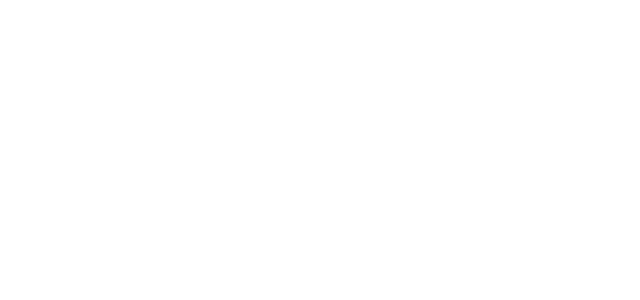
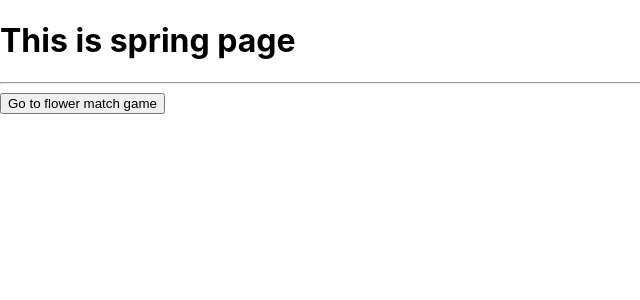
Before and after one commit to SmritiVM/Spectrum-World, a React (Create React App) app in the folder Website/spectrum/: page /spring in a window 1280 px wide. Before the commit this address had no page. Shown: the top 300 px of the page, without its empty margins (0-640 px from the left). Built offline with nearby package versions, Linux system fonts and the light colour scheme.

Commit message:
Added spring page before flower game

```diff
--- a/Website/spectrum/src/App.js
+++ b/Website/spectrum/src/App.js
@@ -4,6 +4,7 @@
 // import LoginPage1 from './login.jsx';
 // import LoginPage2 from './signup.jsx';
 import Home from './Home.js';
+import Spring from './spring/Spring.js';
 import Flower_Match from './spring/Flower-Match.js';
 
 export default function page(){
@@ -15,6 +16,7 @@
         <Router>
             <Routes>
                 <Route path = "/" element = {<Home/>}/>
+                <Route path = "/spring" element = {<Spring/>}/>
                 <Route path = "/flower" element = {<Flower_Match/>}/>
             </Routes>
         </Router>
--- a/Website/spectrum/src/Home.js
+++ b/Website/spectrum/src/Home.js
@@ -8,7 +8,7 @@
         <div>
             <h1>Hi! Home page</h1>
             <hr/>
-            <button onClick = {() => navigate("/flower")}>Go to spring</button>
+            <button onClick = {() => navigate("/spring")}>Go to spring</button>
         </div>
     )
 
--- /dev/null
+++ b/Website/spectrum/src/spring/Spring.js
@@ -0,0 +1,14 @@
+import React from "react";
+import { useNavigate } from 'react-router-dom';
+
+export default function Spring(){
+    const navigate = useNavigate();
+
+    return(
+        <div>
+            <h1>This is spring page</h1>
+            <hr/>
+            <button onClick = {() => navigate("/flower")}>Go to flower match game</button>
+        </div>
+    )
+}
```
